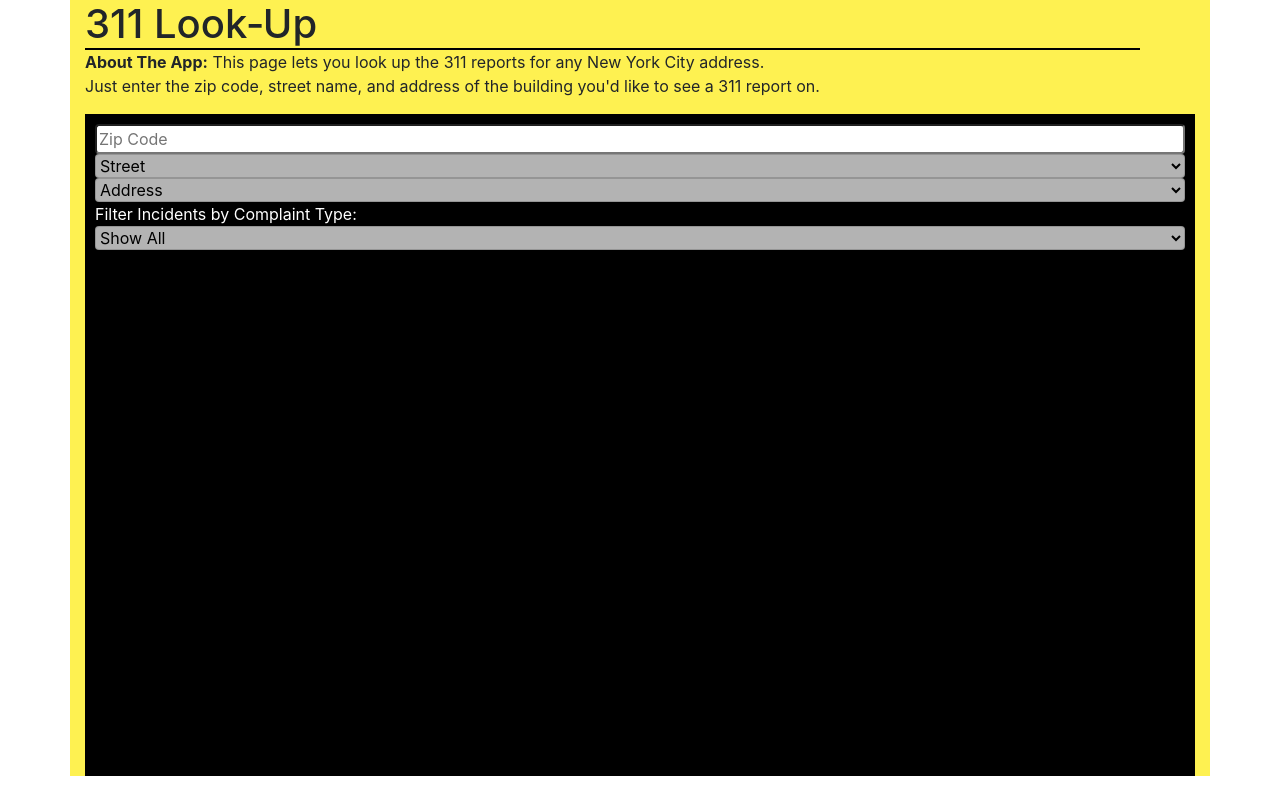
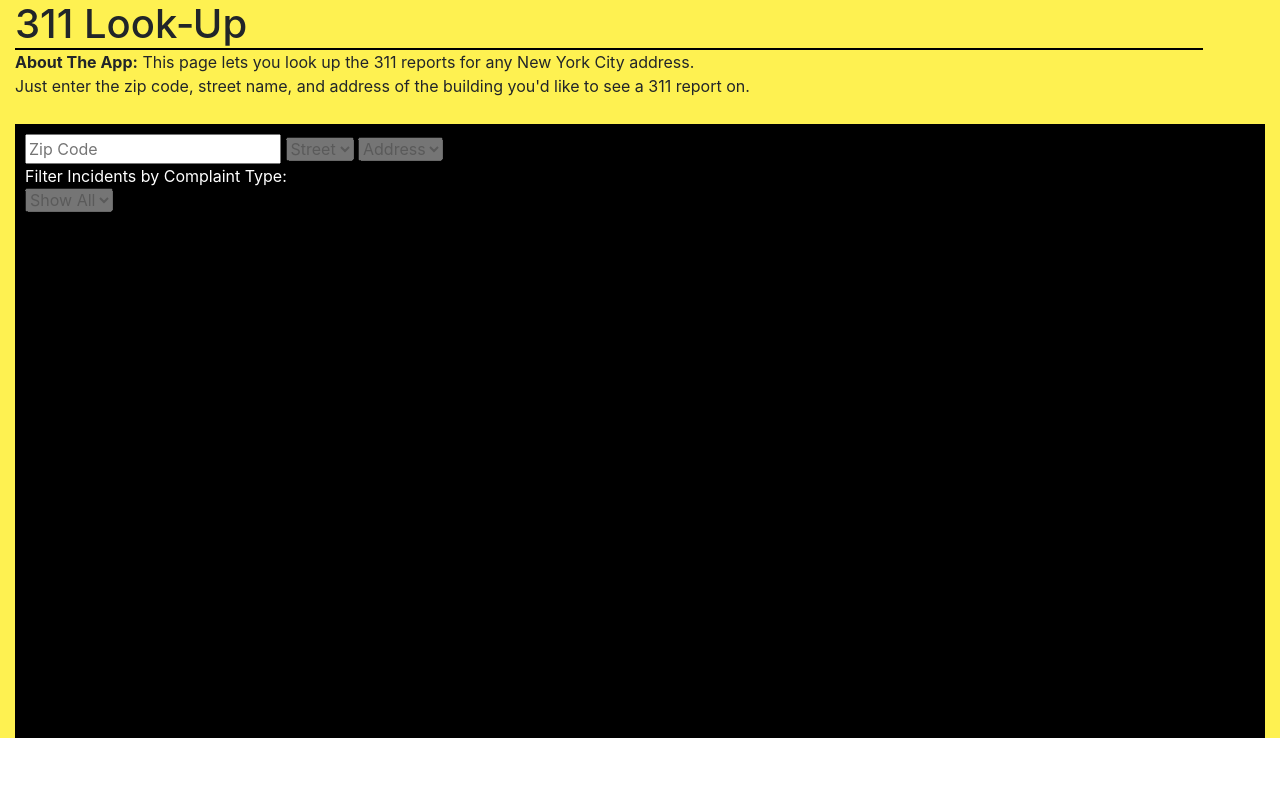
Before and after one commit to PatMattei/311-Map-App, a PHP site: page / in a window 1280 px wide. Run offline with PHP 8.4, Linux system fonts and the light colour scheme; some libraries are stand-ins or nearby versions.

Commit message:
Bootstrap styling;; added TODOs

```diff
--- a/index.html
+++ b/index.html
@@ -12,7 +12,7 @@
 
 </head>
 <body>
-	<div class="container">
+	<div class="container-fluid">
 		<div class="header">
 			<div id="title">
 				<h1>311 Look&#8209;Up</h1>
--- a/scripts.js
+++ b/scripts.js
@@ -5,7 +5,8 @@
 
 //TODOS
 //Add loading notification
-//Convert times
+//Convert times from military
+//clean up date/time lines
 //Add look-up by clicking on map?
 
 function emptyDropdowns() {
--- a/style.css
+++ b/style.css
@@ -1,16 +1,6 @@
-.container {
+.container-fluid {
 	background-color: #FEF151;
 }
-
-input,
-select {
-	border-radius: 4px;
-	background-color: #fff;
-	color: #000;
-	width:100%;
-}
-
-input
 
 .header {
 	display: flex;
```
